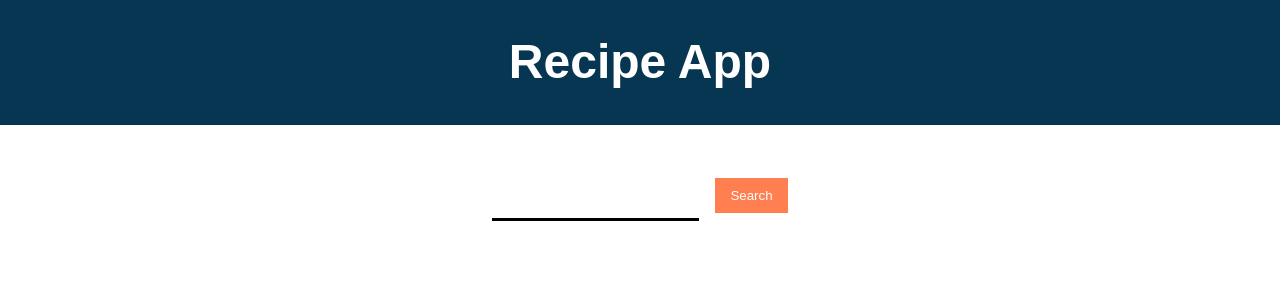
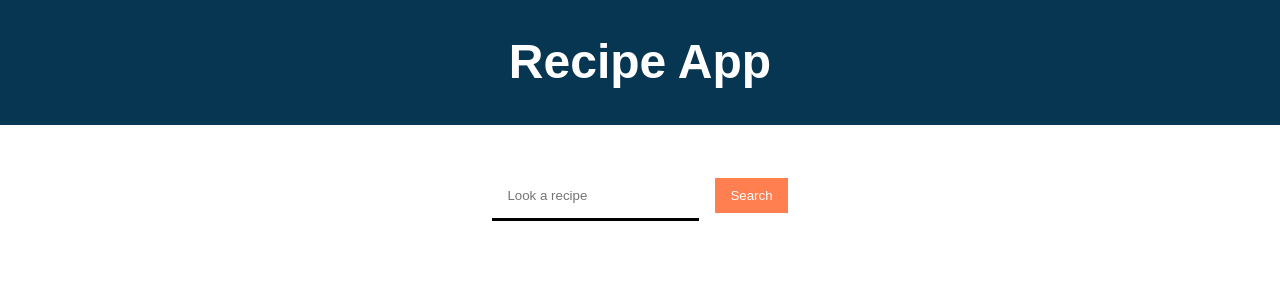
Before and after one commit to fontoful/react-app-food-recipe, a React (Create React App) app: page / in a window 1280 px wide. Shown: the top 300 px of the page. Built offline with nearby package versions, Linux system fonts and the light colour scheme.

Commit message:
added box-shadow & translate y on hover

```diff
--- a/src/components/Form.jsx
+++ b/src/components/Form.jsx
@@ -5,7 +5,7 @@ const Form = ({ handleSubmit }) => {
   return (
     <div>
       <form onSubmit={handleSubmit}>
-				<input type="text" name="recipeName" />
+        <input type="text" name="recipeName" placeholder="Look a recipe" />
         <button type="submit">Search</button>
       </form>
     </div>
--- a/src/components/Recipes.jsx
+++ b/src/components/Recipes.jsx
@@ -2,6 +2,8 @@ import React from "react";
 import "./Recipes.scss";
 
 const Recipes = ({ recipes }) => {
+  console.log(recipes);
+
   return (
     <div className="cards">
       {recipes.map(item => {
--- a/src/components/Recipes.scss
+++ b/src/components/Recipes.scss
@@ -1,6 +1,14 @@
 .cards {
-	margin-bottom: 2rem;
-	display: grid;
-	grid-template-columns: repeat(3, 1fr);
-	grid-gap: 10px;
+    margin-bottom: 2rem;
+    display: grid;
+    grid-template-columns: repeat(3, 1fr);
+    grid-gap: 10px;
+
+    .card {
+        box-shadow: 19px 16px 37px -5px rgba(0, 0, 0, 0.75);
+
+        &:hover {
+            transform: translateY(-10px);
+        }
+    }
 }
```
Lines whose indentation alone changed are shown as unchanged.
